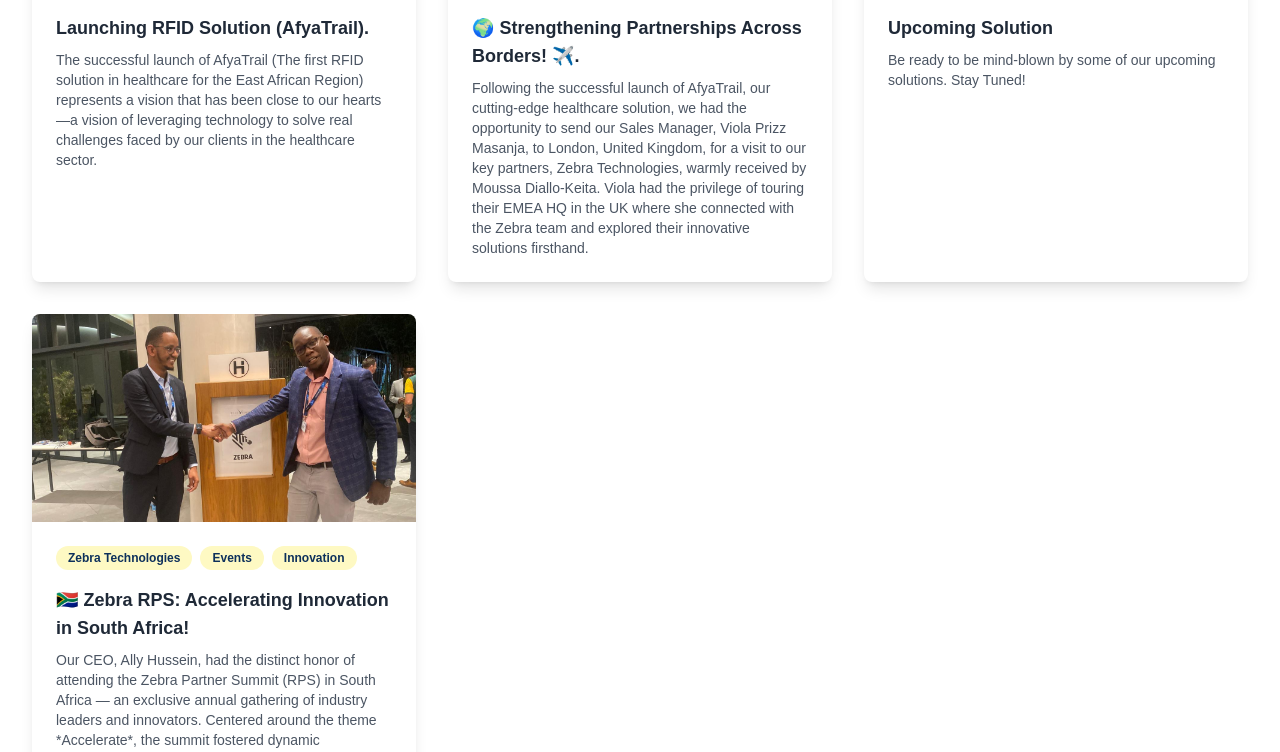
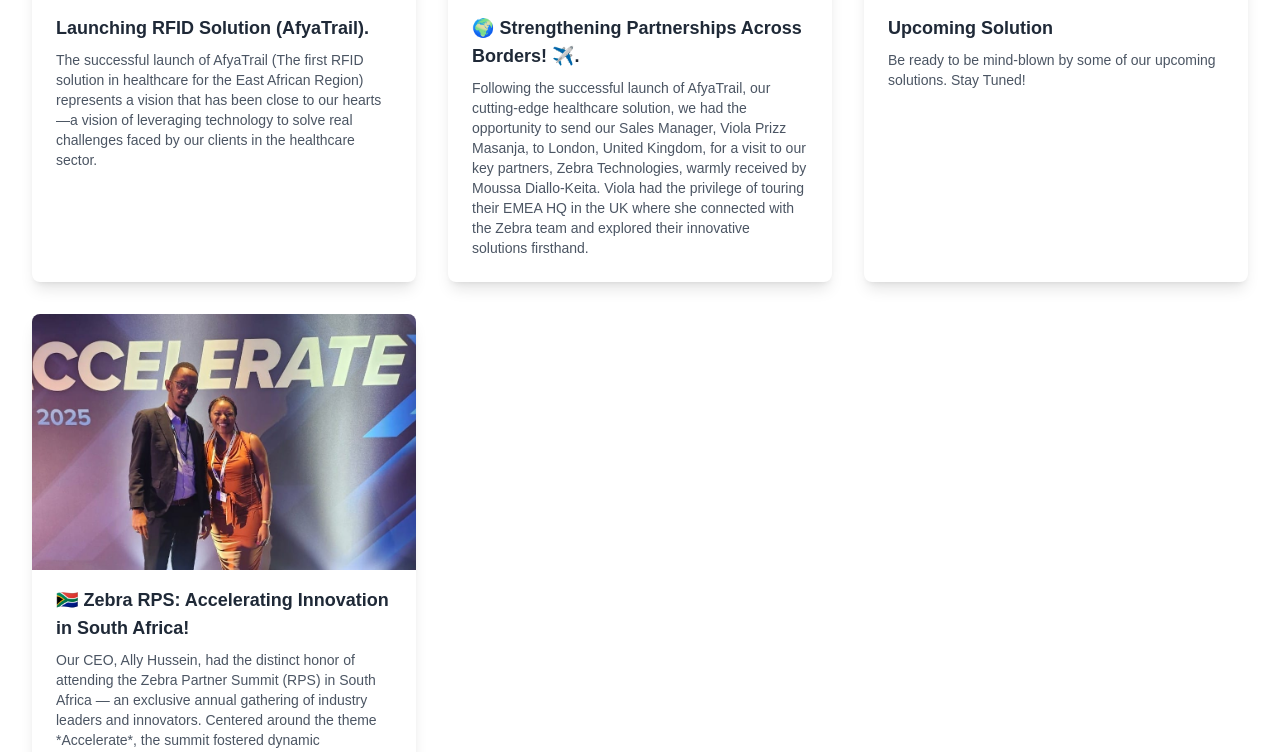
Before and after one commit to ExhibitSolutionsLtd/company-website, a Next.js app: page / in a window 1280 px wide. Shown: the part 2961-3713 px from the top of the page. Built offline with nearby package versions, Linux system fonts and the light colour scheme.

Commit message:
updates image on blog

```diff
--- a/components/ui/Blog.jsx
+++ b/components/ui/Blog.jsx
@@ -106,7 +106,7 @@
     },
     {
       id: 4,
-      image: "/assets/blogs/ally_zebra3.jpeg",
+      image: "/assets/blogs/ally_S.A.jpeg",
       title: "🇿🇦 Zebra RPS: Accelerating Innovation in South Africa!",
       description: `Our CEO, Ally Hussein, had the distinct honor of attending the Zebra Partner Summit (RPS) in South Africa — an exclusive annual gathering of industry leaders and innovators. Centered around the theme *Accelerate*, the summit fostered dynamic conversations on emerging technologies, strategic partnerships, and transformative solutions. The experience was both inspiring and energizing, reinforcing our commitment to staying at the forefront of innovation and collaboration.`,
       tags: ["Zebra Technologies", "Events", "Innovation"],
@@ -126,13 +126,24 @@
             className="bg-white rounded-lg shadow-lg overflow-hidden hover:shadow-xl transition-shadow duration-300"
           >
             <div className="relative w-full h-52">
-              <Image
+              {/* <Image
                 src={blog.image}
                 alt={blog.title}
                 fill
                 sizes="auto"
                 className="object-cover"
-              />
+              /> */}
+              <div className="relative h-64 w-full">
+                {" "}
+                {/* Set your desired height here */}
+                <Image
+                  src={blog.image}
+                  alt={blog.title}
+                  fill
+                  sizes="auto"
+                  className="object-cover"
+                />
+              </div>
             </div>
             <div className="p-6">
               <div className="flex space-x-2 mb-4">
```
Also changed, not shown: public/assets/blogs/Ally_S.A.jpeg (added).
